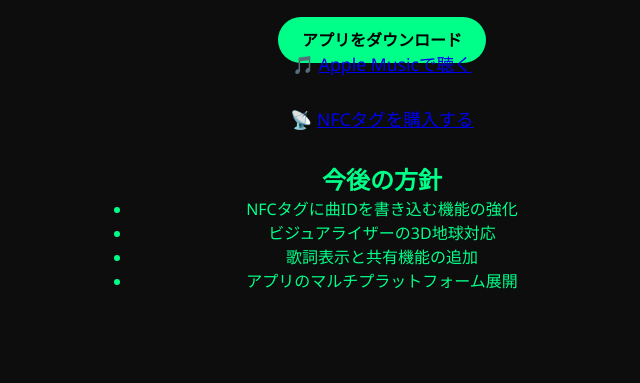
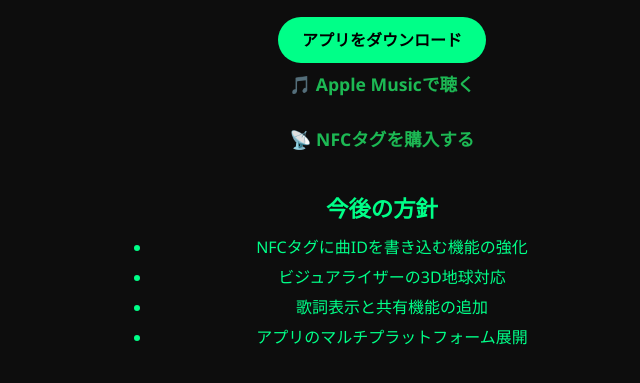
Before and after one commit to pandaman1482y/FlowStream, a plain HTML site: page index.html in a window 1280 px wide. Shown: the part 175-558 px from the top of the page, without its empty margins (258-898 px from the left). Drawn offline with Linux system fonts and the light colour scheme.

Commit message:
Update style.css

```diff
--- a/style.css
+++ b/style.css
@@ -49,3 +49,29 @@ p {
 .button:hover {
   background: #00cc70;
 }
+.affiliate-links {
+  margin-top: 20px;
+}
+
+.affiliate-links a {
+  color: #1db954;
+  text-decoration: none;
+  font-weight: bold;
+}
+
+.roadmap {
+  margin-top: 40px;
+}
+
+.roadmap h2 {
+  font-size: 1.4em;
+  margin-bottom: 10px;
+}
+
+.roadmap ul {
+  padding-left: 20px;
+}
+
+.roadmap li {
+  margin-bottom: 6px;
+}
```
